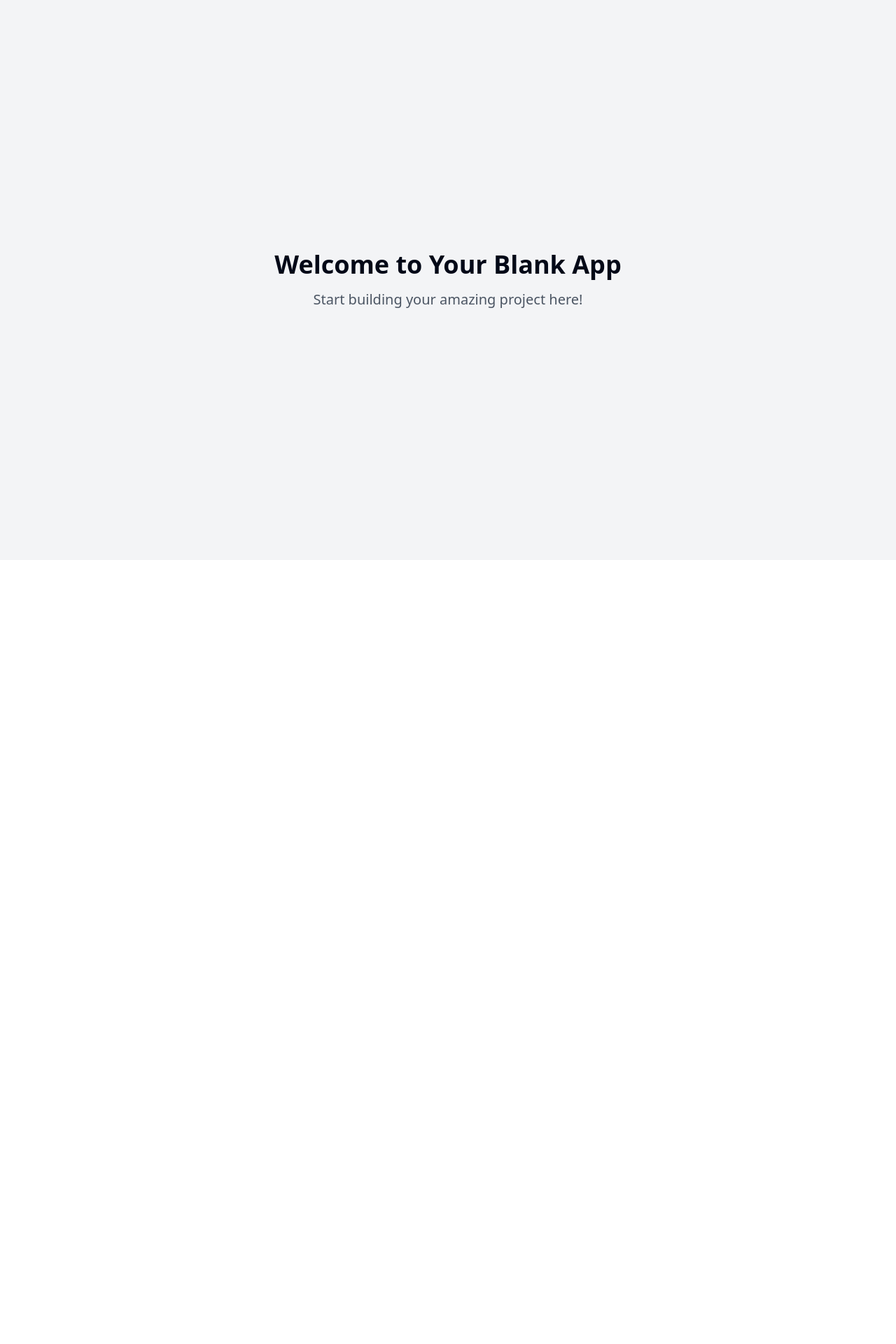
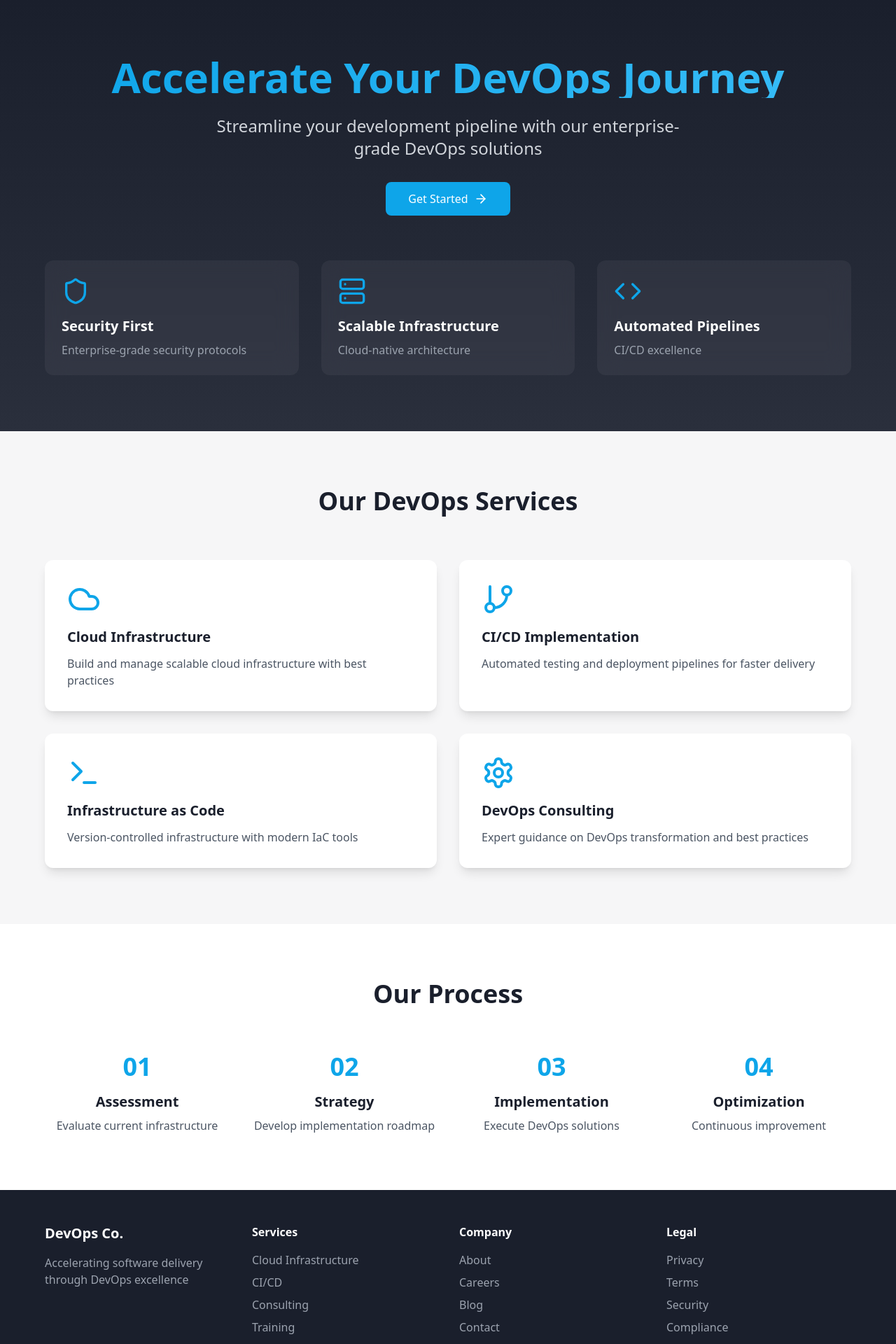
Before and after one commit to amanpatelofficial-devops/FlowState-Your-Infra, a React (Vite) app: page / in a window 1280 px wide. Shown: the top 1920 px of the page at 70% size. Before the commit the page ends 800 px from the top, so only its background shows below. Built offline with nearby package versions, Linux system fonts and the light colour scheme.

Commit message:
Add DevOps website content

```diff
--- /dev/null
+++ b/src/components/Footer.tsx
@@ -0,0 +1,49 @@
+
+export const Footer = () => {
+  return (
+    <footer className="bg-[#1A1F2C] text-white py-12 px-6">
+      <div className="max-w-6xl mx-auto">
+        <div className="grid md:grid-cols-4 gap-8">
+          <div>
+            <h3 className="font-bold text-xl mb-4">DevOps Co.</h3>
+            <p className="text-gray-400">
+              Accelerating software delivery through DevOps excellence
+            </p>
+          </div>
+
+          {[
+            {
+              title: "Services",
+              links: ["Cloud Infrastructure", "CI/CD", "Consulting", "Training"]
+            },
+            {
+              title: "Company",
+              links: ["About", "Careers", "Blog", "Contact"]
+            },
+            {
+              title: "Legal",
+              links: ["Privacy", "Terms", "Security", "Compliance"]
+            }
+          ].map((col, i) => (
+            <div key={i}>
+              <h4 className="font-semibold mb-4">{col.title}</h4>
+              <ul className="space-y-2">
+                {col.links.map((link, j) => (
+                  <li key={j}>
+                    <a href="#" className="text-gray-400 hover:text-white transition-colors">
+                      {link}
+                    </a>
+                  </li>
+                ))}
+              </ul>
+            </div>
+          ))}
+        </div>
+
+        <div className="border-t border-gray-800 mt-12 pt-8 text-center text-gray-400">
+          <p>© 2025 DevOps Co. All rights reserved.</p>
+        </div>
+      </div>
+    </footer>
+  );
+};
--- /dev/null
+++ b/src/components/HeroSection.tsx
@@ -0,0 +1,38 @@
+
+import { ArrowRight, Shield, Server, Code } from "lucide-react";
+
+export const HeroSection = () => {
+  return (
+    <section className="py-20 px-6 bg-gradient-to-b from-[#1A1F2C] to-[#2A2F3C] text-white">
+      <div className="max-w-6xl mx-auto">
+        <div className="text-center mb-16">
+          <h1 className="text-4xl md:text-6xl font-bold mb-6 bg-clip-text text-transparent bg-gradient-to-r from-[#0EA5E9] to-[#38BDF8]">
+            Accelerate Your DevOps Journey
+          </h1>
+          <p className="text-xl md:text-2xl text-gray-300 max-w-2xl mx-auto">
+            Streamline your development pipeline with our enterprise-grade DevOps solutions
+          </p>
+          <div className="mt-8">
+            <button className="bg-[#0EA5E9] hover:bg-[#0B95D9] transition-all px-8 py-3 rounded-lg font-medium inline-flex items-center gap-2">
+              Get Started <ArrowRight className="w-5 h-5" />
+            </button>
+          </div>
+        </div>
+
+        <div className="grid md:grid-cols-3 gap-8 mt-12">
+          {[
+            { icon: Shield, title: "Security First", desc: "Enterprise-grade security protocols" },
+            { icon: Server, title: "Scalable Infrastructure", desc: "Cloud-native architecture" },
+            { icon: Code, title: "Automated Pipelines", desc: "CI/CD excellence" }
+          ].map((item, i) => (
+            <div key={i} className="bg-white/5 backdrop-blur-lg rounded-xl p-6 hover:bg-white/10 transition-all">
+              <item.icon className="w-10 h-10 text-[#0EA5E9] mb-4" />
+              <h3 className="text-xl font-semibold mb-2">{item.title}</h3>
+              <p className="text-gray-400">{item.desc}</p>
+            </div>
+          ))}
+        </div>
+      </div>
+    </section>
+  );
+};
--- /dev/null
+++ b/src/components/ProcessSection.tsx
@@ -0,0 +1,27 @@
+
+export const ProcessSection = () => {
+  return (
+    <section className="py-20 px-6 bg-white">
+      <div className="max-w-6xl mx-auto">
+        <h2 className="text-3xl md:text-4xl font-bold text-center mb-16 text-[#1A1F2C]">
+          Our Process
+        </h2>
+
+        <div className="grid md:grid-cols-4 gap-8">
+          {[
+            { step: "01", title: "Assessment", desc: "Evaluate current infrastructure" },
+            { step: "02", title: "Strategy", desc: "Develop implementation roadmap" },
+            { step: "03", title: "Implementation", desc: "Execute DevOps solutions" },
+            { step: "04", title: "Optimization", desc: "Continuous improvement" }
+          ].map((item, i) => (
+            <div key={i} className="text-center">
+              <div className="text-4xl font-bold text-[#0EA5E9] mb-4">{item.step}</div>
+              <h3 className="text-xl font-semibold mb-2 text-[#1A1F2C]">{item.title}</h3>
+              <p className="text-gray-600">{item.desc}</p>
+            </div>
+          ))}
+        </div>
+      </div>
+    </section>
+  );
+};
--- /dev/null
+++ b/src/components/ServicesSection.tsx
@@ -0,0 +1,45 @@
+
+import { Cloud, GitBranch, Terminal, Settings } from "lucide-react";
+
+export const ServicesSection = () => {
+  return (
+    <section className="py-20 px-6 bg-[#F6F6F7]">
+      <div className="max-w-6xl mx-auto">
+        <h2 className="text-3xl md:text-4xl font-bold text-center mb-16 text-[#1A1F2C]">
+          Our DevOps Services
+        </h2>
+
+        <div className="grid md:grid-cols-2 gap-8">
+          {[
+            {
+              icon: Cloud,
+              title: "Cloud Infrastructure",
+              desc: "Build and manage scalable cloud infrastructure with best practices"
+            },
+            {
+              icon: GitBranch,
+              title: "CI/CD Implementation",
+              desc: "Automated testing and deployment pipelines for faster delivery"
+            },
+            {
+              icon: Terminal,
+              title: "Infrastructure as Code",
+              desc: "Version-controlled infrastructure with modern IaC tools"
+            },
+            {
+              icon: Settings,
+              title: "DevOps Consulting",
+              desc: "Expert guidance on DevOps transformation and best practices"
+            }
+          ].map((service, i) => (
+            <div key={i} className="bg-white rounded-xl p-8 shadow-lg hover:shadow-xl transition-all">
+              <service.icon className="w-12 h-12 text-[#0EA5E9] mb-4" />
+              <h3 className="text-xl font-semibold mb-3 text-[#1A1F2C]">{service.title}</h3>
+              <p className="text-gray-600">{service.desc}</p>
+            </div>
+          ))}
+        </div>
+      </div>
+    </section>
+  );
+};
--- a/src/index.css
+++ b/src/index.css
@@ -4,6 +4,9 @@
 
 @layer base {
   :root {
+    --primary-blue: 199 89% 48%;
+    --dark-blue: 222 24% 14%;
+    --light-gray: 220 14% 96%;
     --background: 0 0% 100%;
     --foreground: 222.2 84% 4.9%;
 
--- a/src/pages/Index.tsx
+++ b/src/pages/Index.tsx
@@ -1,12 +1,16 @@
-// Update this page (the content is just a fallback if you fail to update the page)
+
+import { HeroSection } from "../components/HeroSection";
+import { ServicesSection } from "../components/ServicesSection";
+import { ProcessSection } from "../components/ProcessSection";
+import { Footer } from "../components/Footer";
 
 const Index = () => {
   return (
-    <div className="min-h-screen flex items-center justify-center bg-gray-100">
-      <div className="text-center">
-        <h1 className="text-4xl font-bold mb-4">Welcome to Your Blank App</h1>
-        <p className="text-xl text-gray-600">Start building your amazing project here!</p>
-      </div>
+    <div className="min-h-screen">
+      <HeroSection />
+      <ServicesSection />
+      <ProcessSection />
+      <Footer />
     </div>
   );
 };
```
